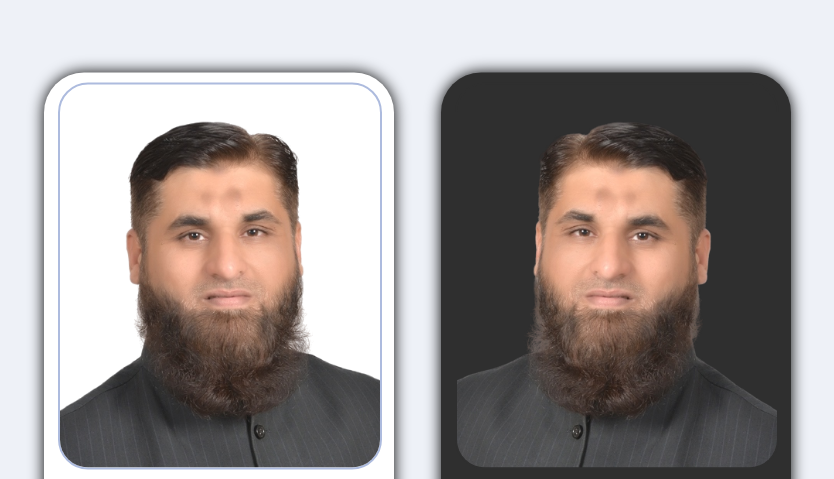
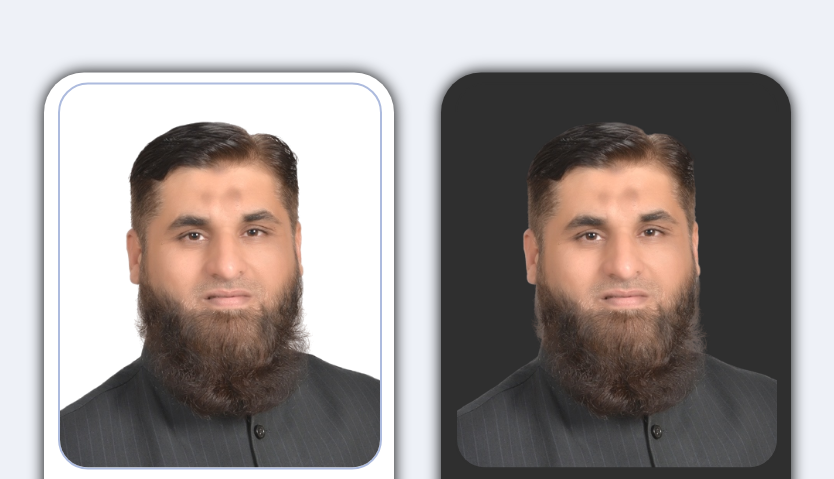
Before and after one commit to iamsajidhanif/css-assignment-04, a plain HTML site: page index.html in a window 1280 px wide. Shown: the top 479 px of the page, without its empty margins (216-1050 px from the left). Drawn offline with Linux system fonts and the light colour scheme.

Commit message:
pic updated

```diff
--- a/index.html
+++ b/index.html
@@ -46,7 +46,7 @@
     </div>
 
     <div class="main-2">
-      <img class="img-2" src="./assets/sajid-wobg-a.png" alt="Sajid Hanif" /><br />
+      <img class="img-2" src="./assets/sajid-wobg.png" alt="Sajid Hanif" /><br />
       <span class="name name-2">Sajid Hanif</span>
       <i class="fa-solid fa-circle-check"></i><br />
       <p class="bio space bio-2">
```
